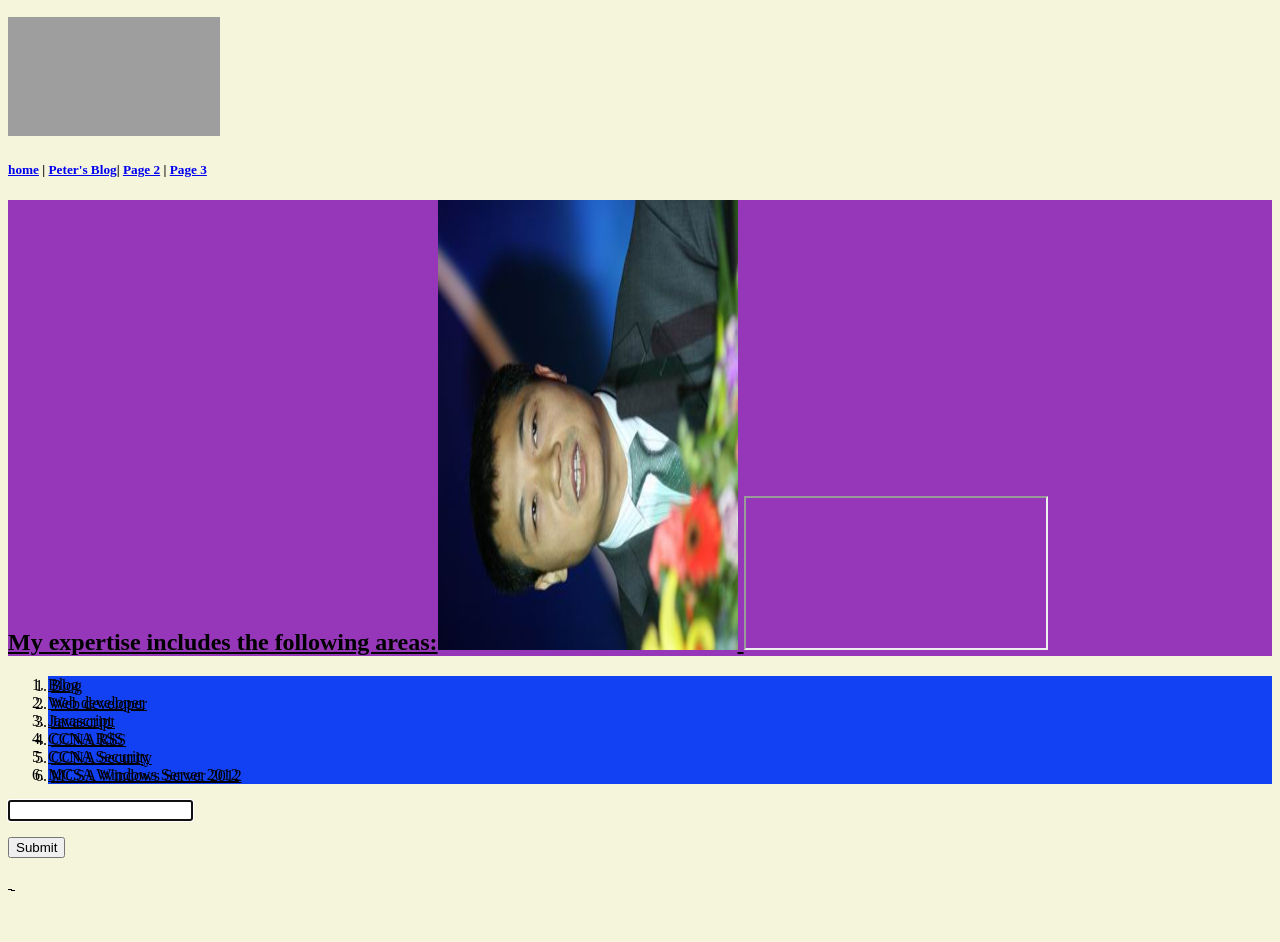
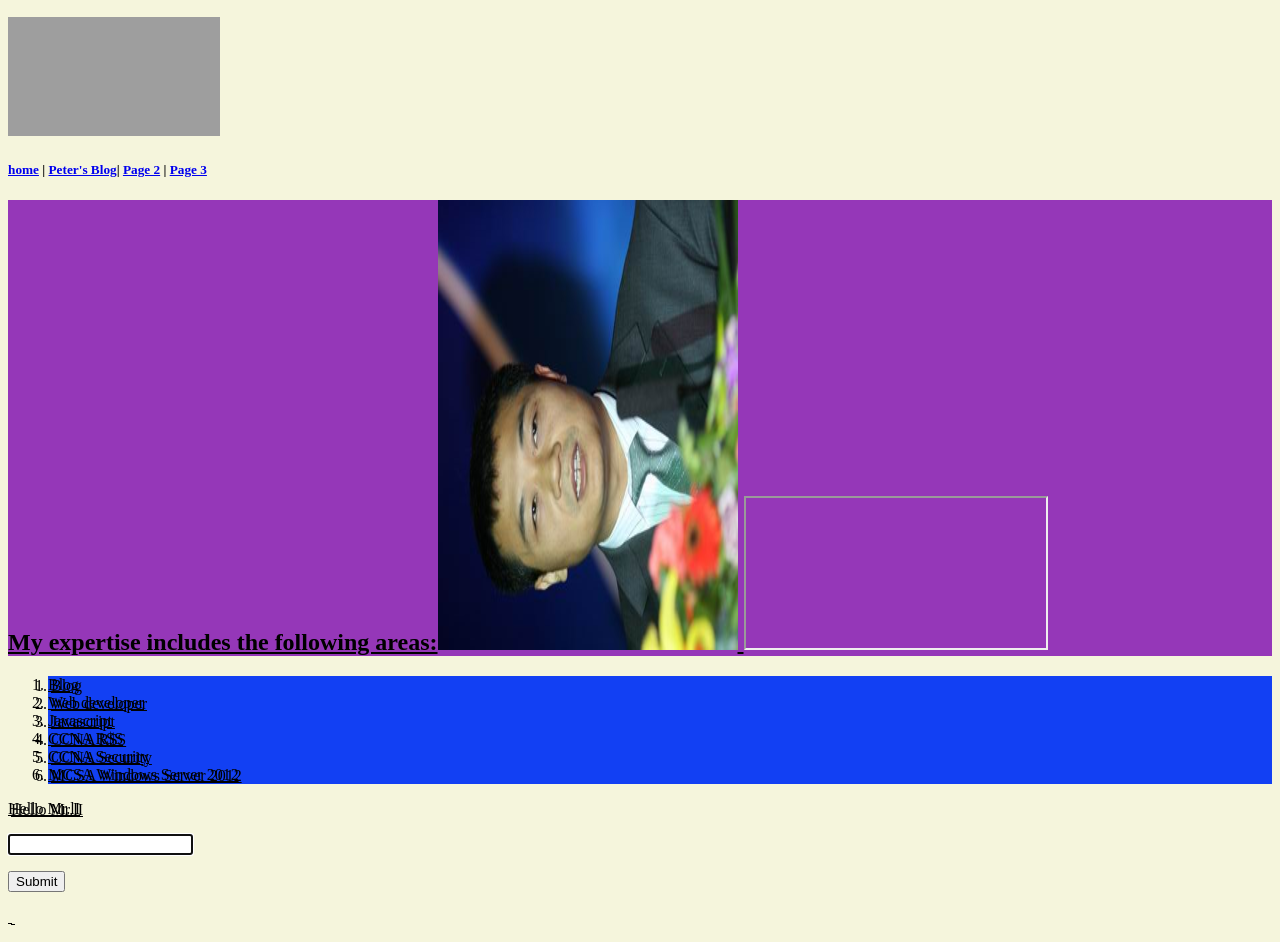
Before and after one commit to Peter-Li1233/proof-concept, a plain HTML site: page index.html in a window 1280 px wide. Shown: the part 110-1052 px from the top of the page. Before the commit the page ends 1018 px from the top, so only its background shows below. Drawn offline with Linux system fonts and the light colour scheme; grey boxes are pictures that could not be loaded.

Commit message:
ADD NEW ELEMENT

```diff
--- a/index.html
+++ b/index.html
@@ -35,6 +35,7 @@
 	<li>MCSA Windows Server 2012</li>
   </ol>
 <p><form method="post" id="1234" autocomplete="on" title="email">
+	<p>Hello Mr.lI</p>
 	<p>
 	  <input type="text" autofocus required form="1234">
 	</p>
```
